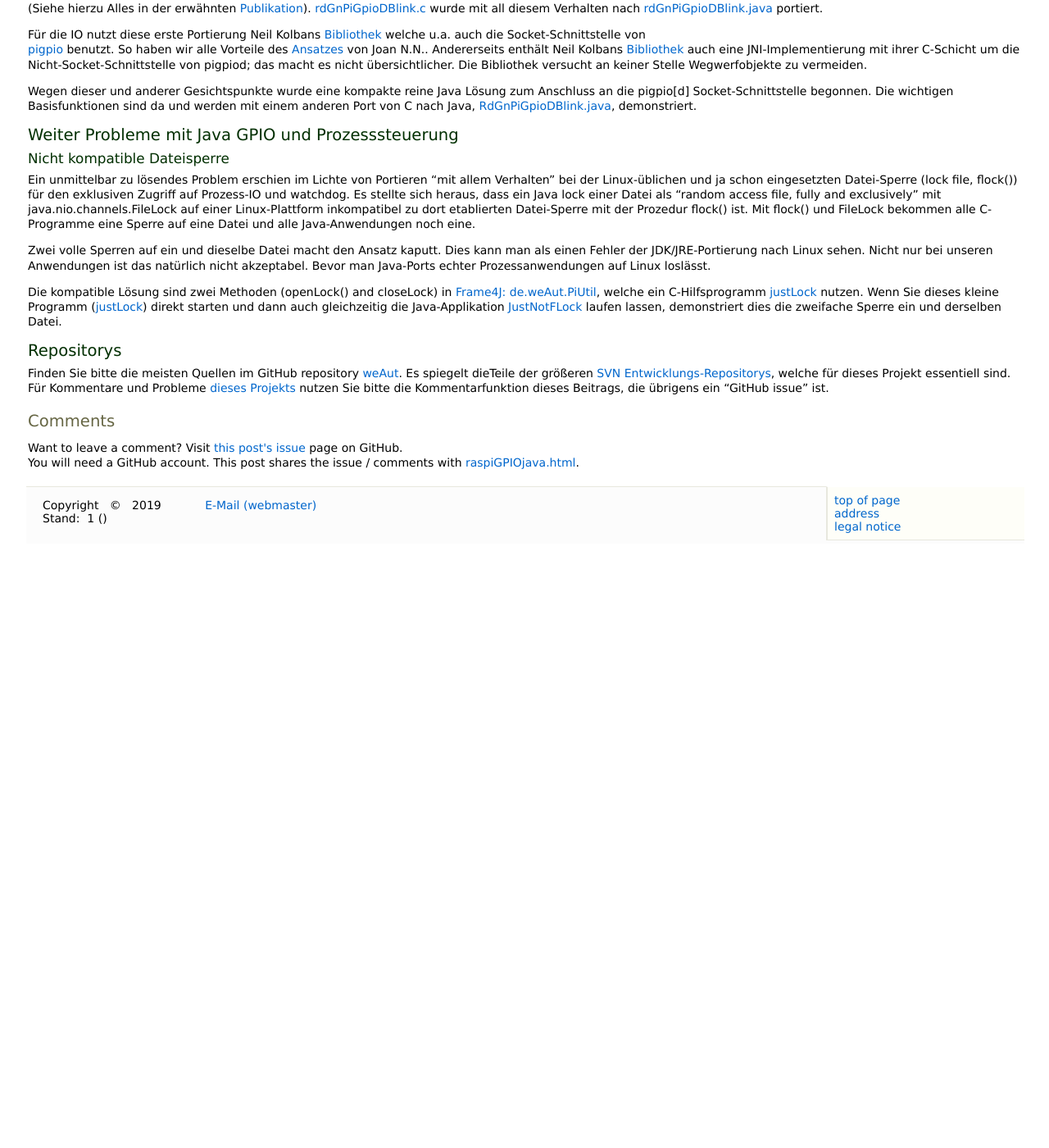
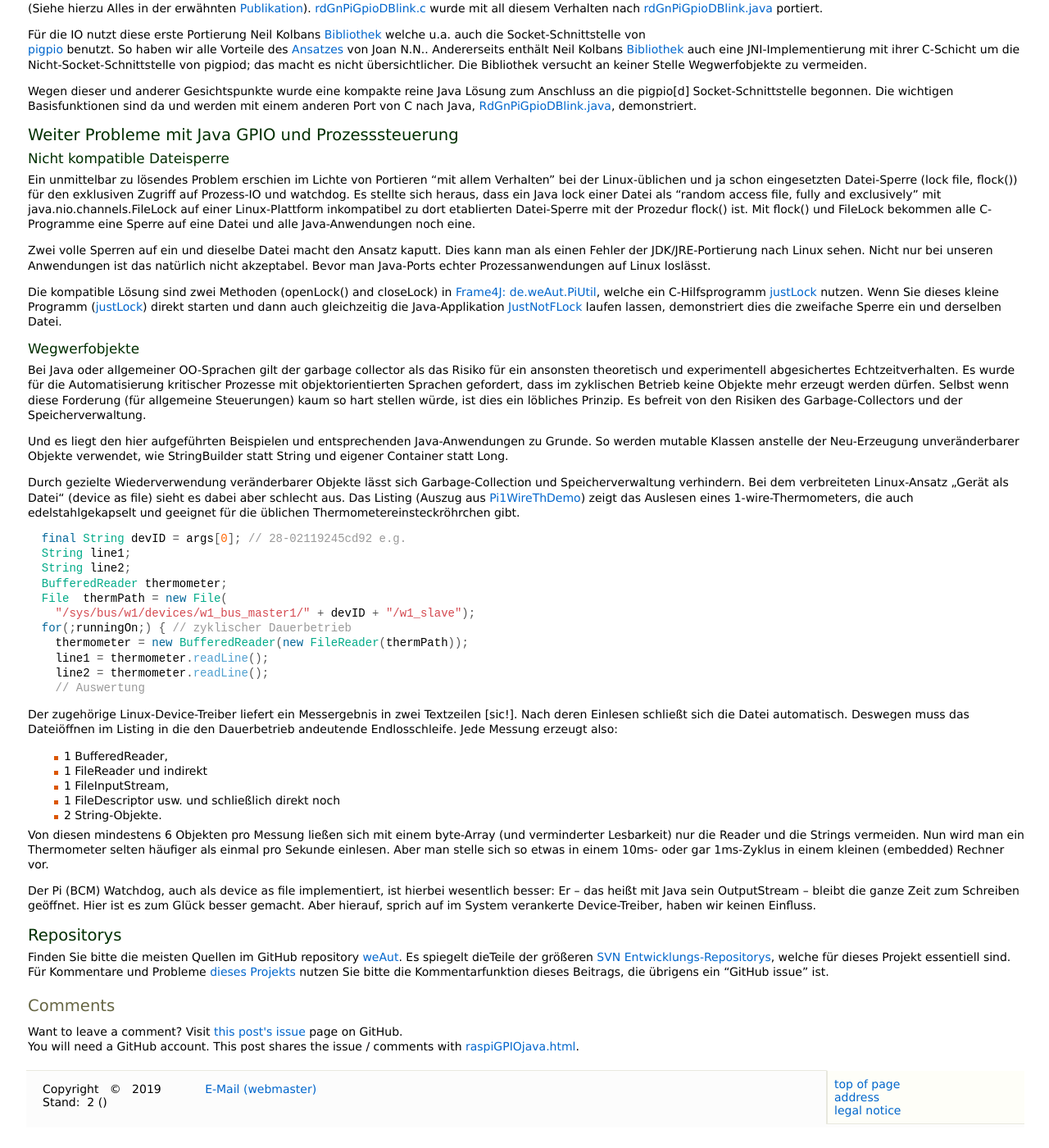
Before and after one commit to a-weinert/a-weinert.github.io, a Jekyll site: the page built from _posts/2019-06-08-raspiGPIOjava_de.md, in a window 1280 px wide and 1400 px high, scrolled down 932 px. Shown: the whole window at 82% size. Built offline with Jekyll 4.4.1, drawn with Linux system fonts in a browser that asks for light colours; before the commit the page ends 1620 px from its top, so only the background shows below that.

Commit message:
2 posts updated

````diff
--- a/_posts/2019-06-08-raspiGPIOjava_de.md
+++ b/_posts/2019-06-08-raspiGPIOjava_de.md
@@ -8,8 +8,8 @@ categories: Java Raspberry Pi GPIO pigpio Frame4j
 lang: de
 enPage: raspiGPIOjava.html
 copyrightYear: 2019
-revision: 1
-reviDate: 2019-06-08
+revision: 2
+reviDate: 2019-06-10
 itemtype: "http://schema.org/BlogPosting"
 isPost: true
 commentIssueId: 3
@@ -99,6 +99,39 @@ dann auch gleichzeitig die Java-Applikation
 [JustNotFLock](https://github.com/a-weinert/weAut/blob/master/frame4j_part/de/weAut/tests/JustNotFLock.java "de.weAut.tests.JustNotFLock (needs Frame4J installed") laufen lassen,
 demonstriert dies die zweifache Sperre ein und derselben Datei.
 
+### Wegwerfobjekte
+
+Bei Java oder allgemeiner OO-Sprachen gilt der garbage collector als das
+Risiko für ein ansonsten theoretisch und experimentell abgesichertes Echtzeitverhalten. Es wurde für die Automatisierung kritischer Prozesse mit objektorientierten Sprachen gefordert, dass im zyklischen Betrieb keine Objekte mehr erzeugt werden dürfen. Selbst wenn diese Forderung (für allgemeine Steuerungen) kaum so hart stellen würde, ist dies ein löbliches Prinzip. Es befreit von den Risiken des Garbage-Collectors und der Speicherverwaltung.
+
+Und es liegt den hier aufgeführten Beispielen und entsprechenden Java-Anwendungen zu Grunde. So werden mutable Klassen anstelle der Neu-Erzeugung unveränderbarer Objekte verwendet, wie StringBuilder statt String und eigener Container statt Long.
+
+Durch gezielte Wiederverwendung veränderbarer Objekte lässt sich Garbage-Collection und Speicherverwaltung verhindern. Bei dem verbreiteten Linux-Ansatz „Gerät als Datei“ (device as file) sieht es dabei aber schlecht aus. Das Listing (Auszug aus [Pi1WireThDemo](https://github.com/a-weinert/weAut/blob/master/frame4j_part/de/weAut/tests/Pi1WireThDemo.java "de.weAut.tests.Pi1WireThDemo")) zeigt das Auslesen eines 1-wire-Thermometers, die auch edelstahlgekapselt und geeignet für die  üblichen Thermometereinsteckröhrchen gibt.
+```java
+  final String devID = args[0]; // 28-02119245cd92 e.g.
+  String line1;
+  String line2;
+  BufferedReader thermometer;
+  File  thermPath = new File(
+    "/sys/bus/w1/devices/w1_bus_master1/" + devID + "/w1_slave");
+  for(;runningOn;) { // zyklischer Dauerbetrieb
+    thermometer = new BufferedReader(new FileReader(thermPath));
+    line1 = thermometer.readLine();
+    line2 = thermometer.readLine();
+    // Auswertung
+```
+Der zugehörige Linux-Device-Treiber liefert ein Messergebnis in zwei Textzeilen [sic!]. Nach deren Einlesen schließt sich die Datei automatisch. Deswegen muss das Dateiöffnen im Listing in die den Dauerbetrieb andeutende Endlosschleife. Jede Messung erzeugt also:
+ - 1 BufferedReader,
+ - 1 FileReader und indirekt
+ - 1 FileInputStream,
+ - 1 FileDescriptor usw.
+und schließlich direkt noch
+ - 2 String-Objekte.
+
+Von diesen mindestens 6 Objekten pro Messung ließen sich mit einem byte-Array (und verminderter Lesbarkeit) nur die Reader und die Strings vermeiden. Nun wird man ein Thermometer selten häufiger als einmal pro Sekunde einlesen. Aber man stelle sich so etwas in einem 10ms- oder gar 1ms-Zyklus in einem kleinen (embedded) Rechner vor.
+
+Der Pi (BCM) Watchdog, auch als device as file implementiert, ist hierbei wesentlich besser: Er – das heißt mit Java sein OutputStream – bleibt die ganze Zeit zum Schreiben geöffnet. Hier ist es zum Glück besser gemacht. Aber hierauf, sprich auf im System verankerte Device-Treiber, haben wir keinen Einfluss.
+
 ## Repositorys
 
 Finden Sie bitte die meisten Quellen im GitHub repository
````
Also changed, not shown: _posts/2019-05-18-raspiGPIOjava.md (+33 -2 lines).
